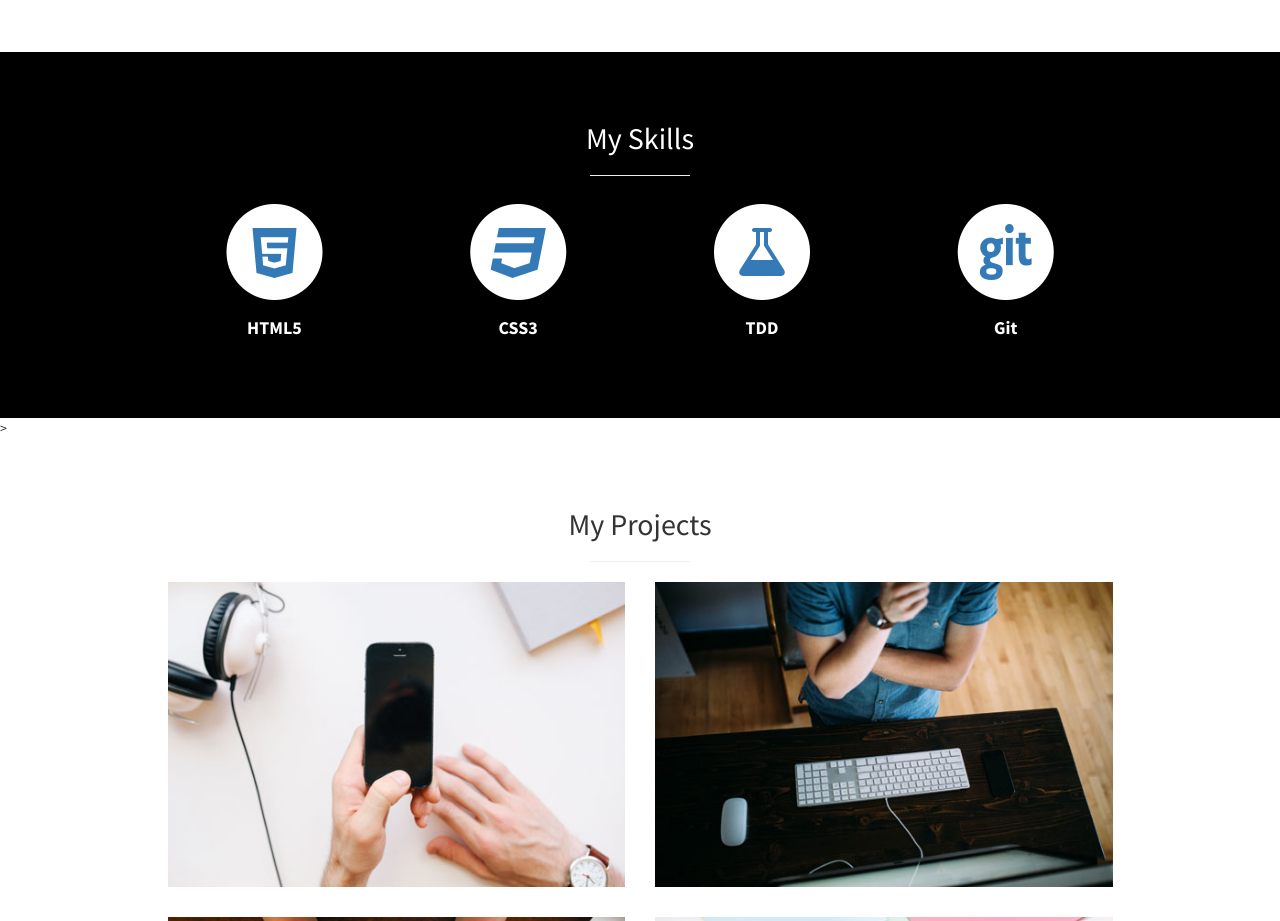
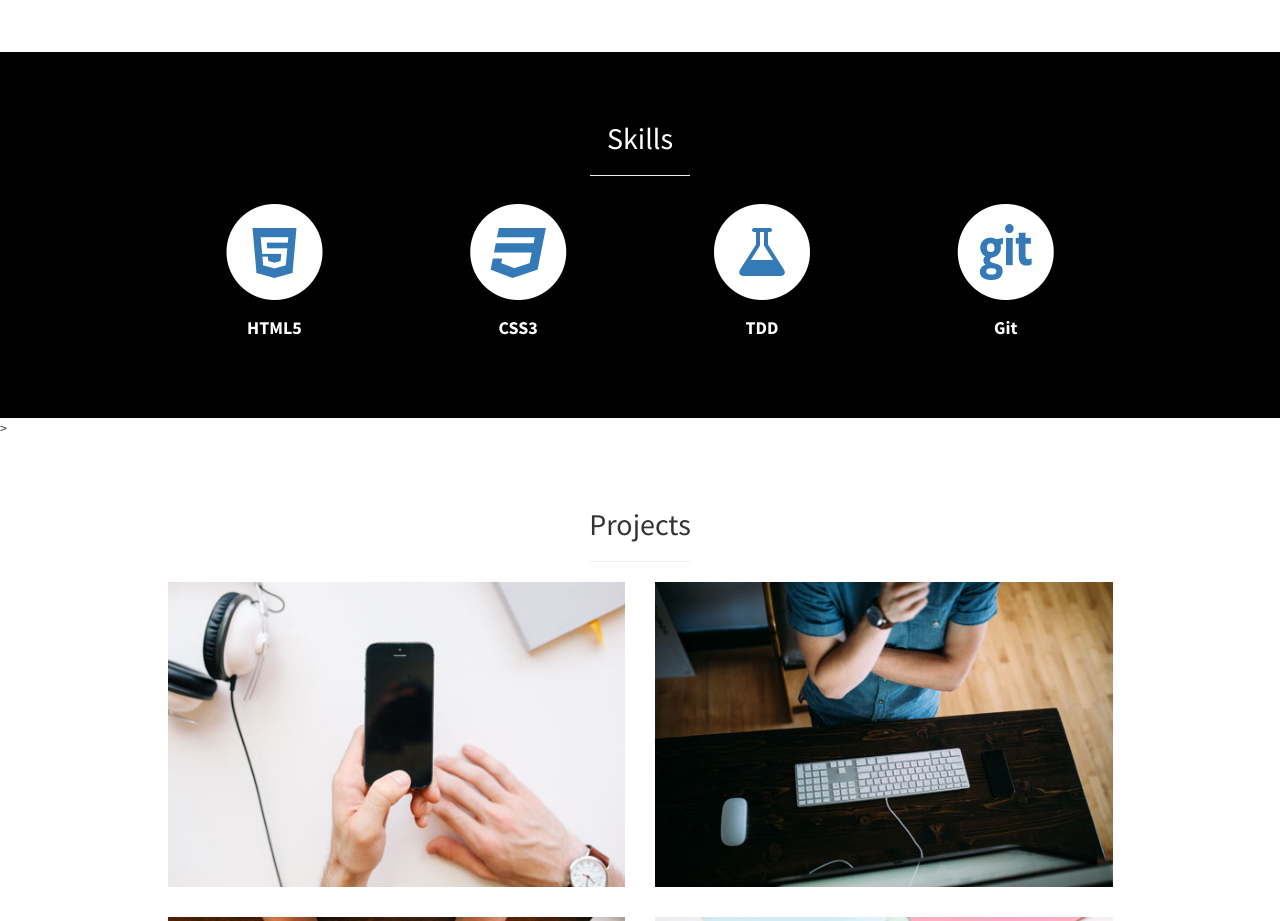
Before and after one commit to volcar/Portfolio, a plain HTML site: page index.html in a window 1280 px wide. Shown: the part 960-1881 px from the top of the page. Drawn offline with Linux system fonts and the light colour scheme.

Commit message:
fix menu

```diff
--- a/index.html
+++ b/index.html
@@ -6,8 +6,7 @@
     <meta charset="utf-8">
     <meta http-equiv="X-UA-Compatible" content="IE=edge">
     <meta name="viewport" content="width=device-width, initial-scale=1">
-    <meta name="description" content="">
-    <meta name="Scotty Strahan" content="Portfoliog">
+    <meta name="Scotty Strahan" content="Portfolio">
 
     <title>Scotty Strahan</title>
 
@@ -44,7 +43,7 @@
                 <a href="#services" onclick=$("#menu-close").click();>Skills</a>
             </li>
             <li>
-                <a href="#portfolio" onclick=$("#menu-close").click();>Portfolio</a>
+                <a href="#portfolio" onclick=$("#menu-close").click();>Projects</a>
             </li>
             <li>
                 <a href="#contact" onclick=$("#menu-close").click();>Contact</a>
@@ -82,7 +81,7 @@
         <div class="container">
             <div class="row text-center">
                 <div class="col-lg-10 col-lg-offset-1">
-                    <h2>My Skills</h2>
+                    <h2>Skills</h2>
                     <hr class="small">
                     <div class="row">
                         <div class="col-md-3 col-sm-6">
@@ -151,7 +150,7 @@
         <div class="container">
             <div class="row">
                 <div class="col-lg-10 col-lg-offset-1 text-center">
-                    <h2>My Projects</h2>
+                    <h2>Projects</h2>
                     <hr class="small">
                     <div class="row">
                         <div class="col-md-6">
```
